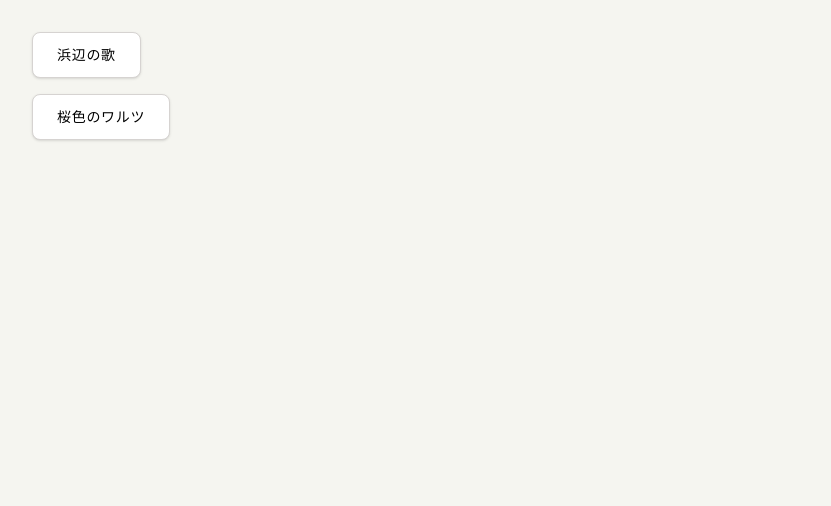
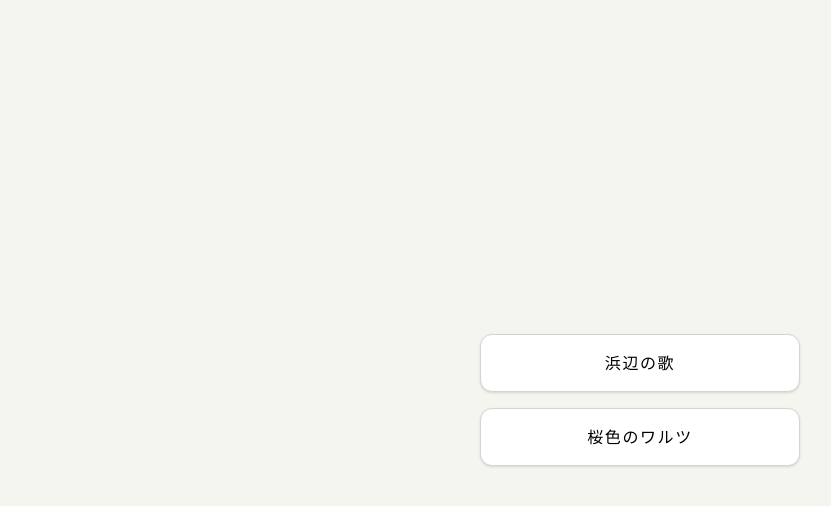
Before and after one commit to sezfoe/my-ais-sakurairo, a React (Vite) app: page / in a window 1280 px wide. Shown: the top 506 px of the page, without its empty margins (0-831 px from the left). Built offline with nearby package versions, Linux system fonts and the light colour scheme.

Commit message:
feat: Refactor home view layout and styling
Adjusts the HomeView to center content and use larger, more prominent buttons for score selection. Updates styling for a cleaner and more user-friendly interface.

```diff
--- a/src/App.tsx
+++ b/src/App.tsx
@@ -92,18 +92,20 @@ const Measure: React.FC<{ beats: string[][]; index: number; notationMap: Record<
 
 const HomeView: React.FC<{ onSelect: (scoreKey: string) => void }> = ({ onSelect }) => {
   return (
-    <div className="min-h-screen bg-[#f5f5f0] p-8 flex flex-col gap-4 items-start">
+    <div className="min-h-screen bg-[#f5f5f0] p-8 flex flex-col gap-6 items-center justify-center">
+      <div className="flex flex-col gap-4 w-full max-w-xs">
         {SCORE_LIST.map((scoreName) => (
           <motion.button
             key={scoreName}
             whileHover={{ scale: 1.02 }}
             whileTap={{ scale: 0.98 }}
             onClick={() => onSelect(scoreName)}
-          className="px-6 py-3 bg-white text-black border border-stone-300 rounded-lg shadow-sm hover:bg-stone-50 transition-all text-sm font-medium tracking-wider uppercase"
+            className="px-6 py-4 bg-white text-black border border-stone-300 rounded-xl shadow-sm hover:bg-stone-50 transition-all text-base font-medium tracking-widest uppercase text-center"
           >
             {scoreName}
           </motion.button>
         ))}
+      </div>
     </div>
   );
 };
@@ -268,7 +270,7 @@ const ScoreView: React.FC<{ scoreData: any; onBack: () => void }> = ({ scoreData
             grid-template-columns: repeat(8, 12.5%) !important;
             width: 100% !important;
             min-width: 0 !important;
-            border-bottom: 1px solid black !important;
+            border-bottom: none !important;
           }
           .relative.flex.items-center.border-r.border-black {
             width: 100% !important;
```
Lines whose indentation alone changed are shown as unchanged.
